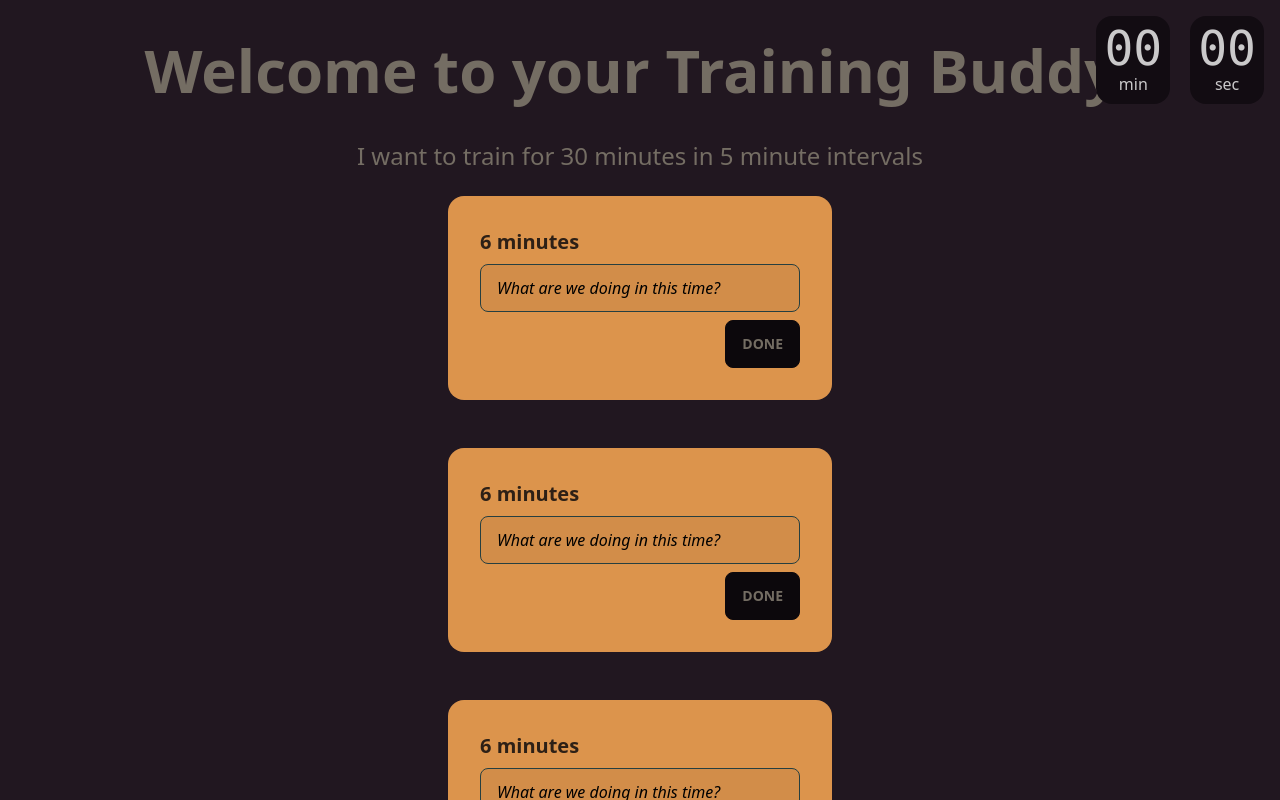
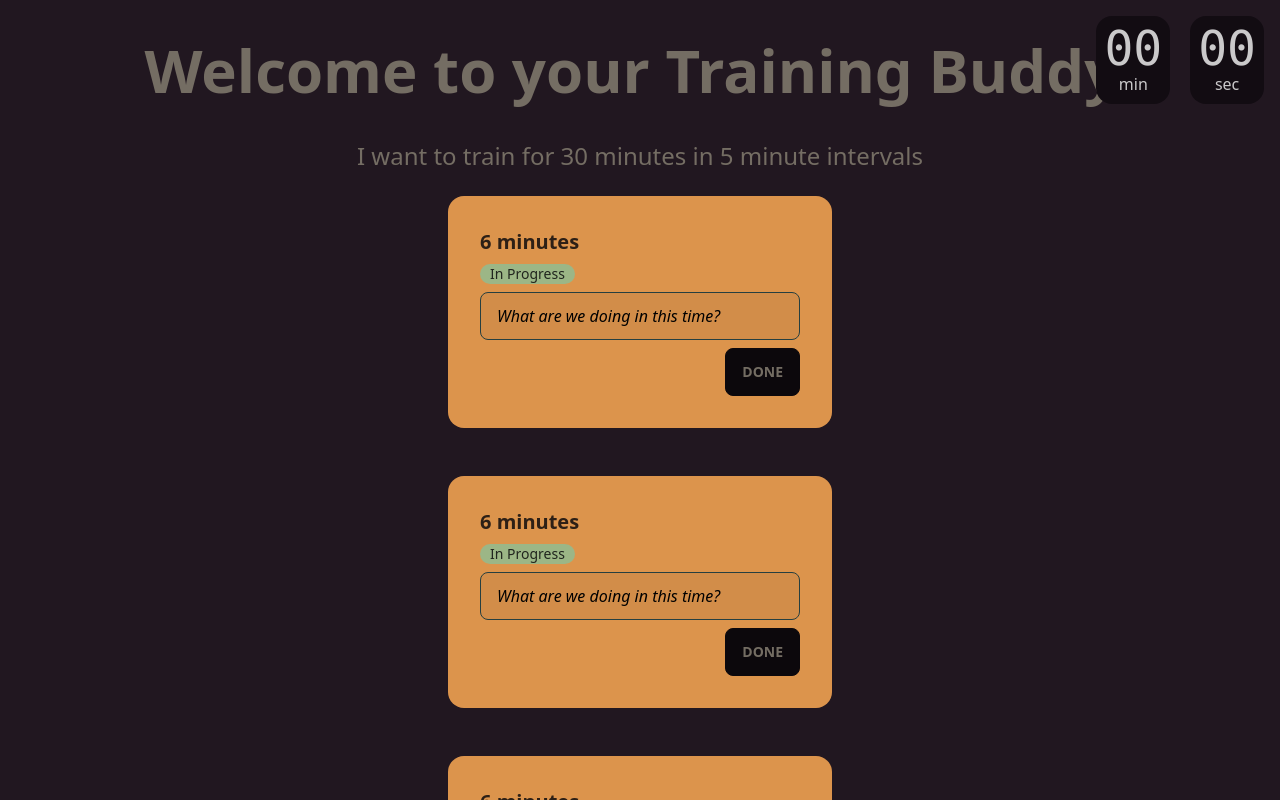
Before and after one commit to Yeffian/TrainingBuddy, a SvelteKit app: page / in a window 1280 px wide. Both pictures are taken after a click on the button "CREATE". Shown: the top 800 px of the page. Built offline with nearby package versions, Linux system fonts and the light colour scheme.

Commit message:
add in progress badge

```diff
--- a/src/components/Task.svelte
+++ b/src/components/Task.svelte
@@ -17,6 +17,10 @@
         <div class={cardStyle}>
             <div class="card-body">
               <h2 class="card-title">{time} minutes</h2>
+              <!--Calculate if the card is in progress or not -->
+              <div class="badge badge-success gap-2">
+                In Progress
+              </div>
               <input type="text" placeholder="What are we doing in this time?" class="input input-ghost input-secondary w-full max-w-xs placeholder:italic placeholder-black focus:placeholder-white" />
               <div class="card-actions justify-end">
                 <button on:click={completeCard} class="btn">Done</button>
--- a/src/lib/stores.ts
+++ b/src/lib/stores.ts
@@ -12,7 +12,6 @@ export const secs = writable(0);
 export const mins = writable(0);
 
 // tasks
-
 export const startTimer = () => {
     startTime.set(Date.now());
 
```
